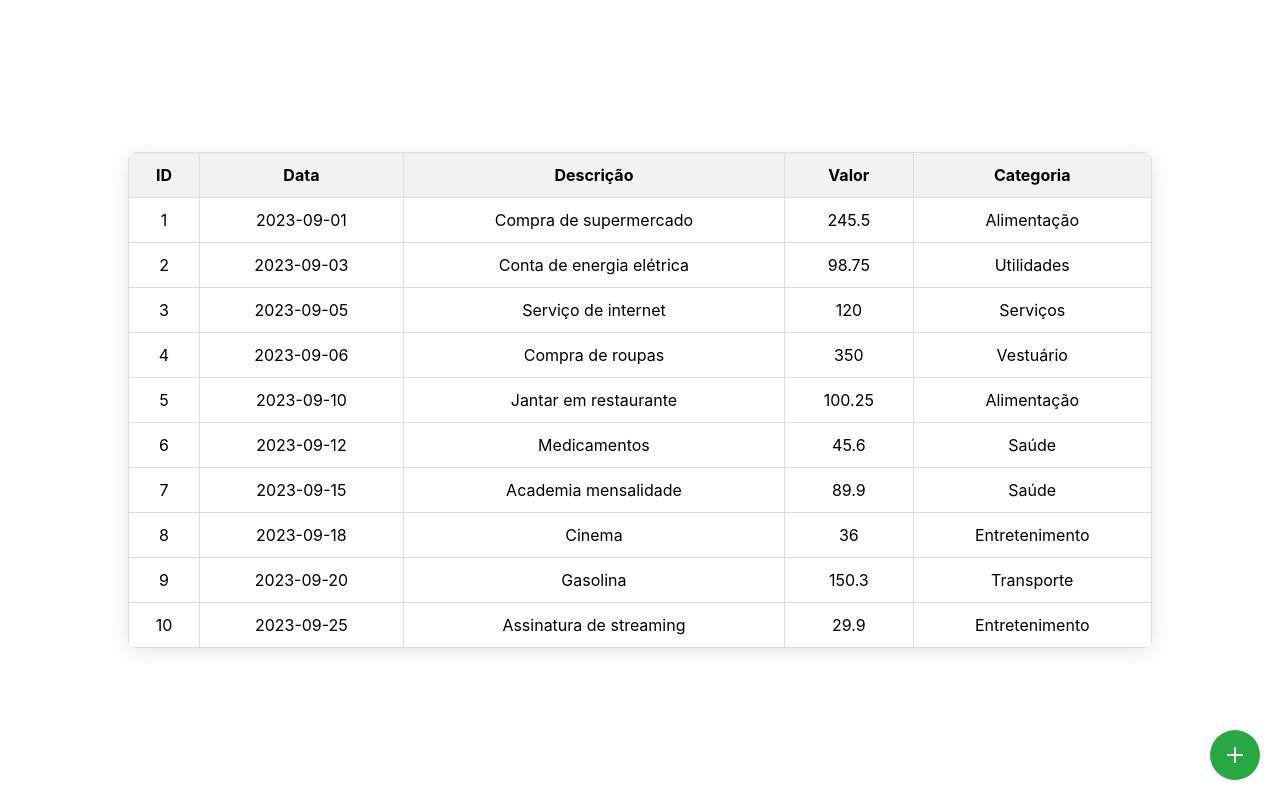
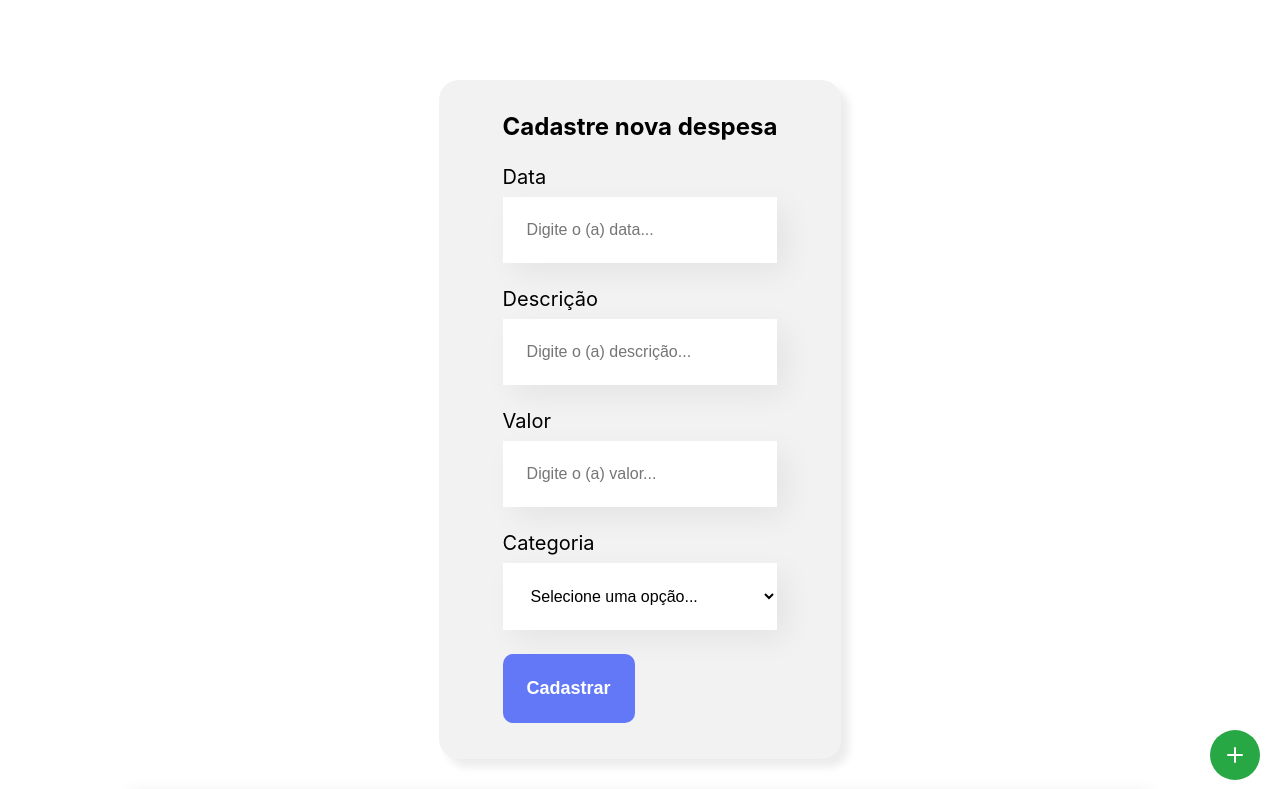
Before and after one commit to ricardo-oamaro/fatura-app-react, a React (Create React App) app: page / in a window 1280 px wide. Shown: the top 789 px of the page. Built offline with nearby package versions, Linux system fonts and the light colour scheme.

Commit message:
criando formulario

```diff
--- a/src/App.js
+++ b/src/App.js
@@ -1,5 +1,6 @@
 
 import AddButton from './component/AddButton';
+import Form from './component/Form';
 import SimpleTable from './component/Table';
 
 function App() {
@@ -10,6 +11,7 @@ function App() {
 
   return (
     <div>
+      <Form />
       <SimpleTable />
       <AddButton onClick={handleButtonClick}/>
     </div>
--- /dev/null
+++ b/src/component/Button/Button.css
@@ -0,0 +1,15 @@
+.button {
+    background-color: #6278f7;
+    border-radius: 10px;
+    font-weight: 700;
+    font-size: 18px;
+    padding: 24px;
+    border: none;
+    cursor: pointer;
+    color: #FFF;
+    margin: 24px 0;
+}
+
+.button:hover {
+    color: #95FFD4
+}
--- /dev/null
+++ b/src/component/Button/index.js
@@ -0,0 +1,13 @@
+import './Button.css'
+
+const Button = (props) => {
+
+    return(
+        <button className="button">
+            {props.children}
+        </button>
+    )
+
+}
+
+export default Button
--- /dev/null
+++ b/src/component/ComboBox/ComboBox.css
@@ -0,0 +1,15 @@
+.combo-box label{
+    display: block;
+    margin-bottom: 8px;
+    font-size: 20px;
+}
+
+.combo-box select {
+    background-color: #FFF;
+    box-shadow: 10px 10px 30px rgba(0, 0, 0, 0.06);
+    width: 100%;
+    border: none;
+    font-size: 16px;
+    padding: 24px;
+    box-sizing: border-box;
+}
--- /dev/null
+++ b/src/component/ComboBox/index.js
@@ -0,0 +1,17 @@
+import './ComboBox.css';
+
+const ComboBox = (props) => {
+
+
+    return (
+        <div className='combo-box'>
+            <label>{props.label}</label>
+            <select onChange={e => props.aoAlterado(e.target.value)} value={props.value || ""}>
+                <option value="" disabled className='placeholder'>Selecione uma opção...</option>
+                {props.itens.map(item => <option key={item}>{item}</option>)}
+            </select>
+        </div>
+    )
+}
+
+export default ComboBox;
--- /dev/null
+++ b/src/component/Form/Form.css
@@ -0,0 +1,13 @@
+.formulario {
+    display: flex;
+    justify-content: center;
+    margin: 80px 0;
+}
+
+.formulario form {
+    max-width: 100%;
+    background-color: #f2f2f2;
+    border-radius: 20px;
+    padding: 12px 64px;
+    box-shadow: 8px 8px 8px rgba(0, 0, 0, 0.08);
+}
--- /dev/null
+++ b/src/component/Form/index.js
@@ -0,0 +1,54 @@
+import { useState } from "react";
+import TextField from "../TextField";
+import './Form.css';
+import ComboBox from "../ComboBox";
+import Button from "../Button";
+
+
+const Form = () => {
+    const [date, setDate] = useState('');
+    const [description, setDescription] = useState('');
+    const [amount, setAmount] = useState('');
+    const [category, setCategory] = useState('');
+
+    const handleSubmit = (e) => {
+        e.preventDefault();
+        console.log('Form submitted');
+    }
+
+    const itens = ['Alimentação', 'Educação', 'Lazer', 'Saúde', 'Transporte', 'Moradia'];
+
+    return (
+        <section className="formulario">
+
+            <form onSubmit={handleSubmit}>
+                <h2>Cadastre nova despesa</h2>
+                <TextField
+                    label="Data"
+                    value={date}
+                    onTyped={v => setDate(v)}
+                />
+                <TextField
+                    label="Descrição"
+                    value={description}
+                    onTyped={v => setDescription(v)}
+                />
+                <TextField
+                    label="Valor"
+                    value={amount}
+                    onTyped={v => setAmount(v)}
+                />
+                <ComboBox
+                    label="Categoria"
+                    itens={itens}
+                    value={category}
+                    aoAlterado={v => setCategory(v)}
+                />
+                <Button>Cadastrar</Button>
+            </form>
+
+        </section>
+    )
+}
+
+export default Form;
--- a/src/component/Table/Table.css
+++ b/src/component/Table/Table.css
@@ -2,7 +2,7 @@
     display: flex;
     justify-content: center;
     align-items: center;
-    height: 100vh;
+    height: 50vh;
 
 
 }
--- a/src/component/Table/index.js
+++ b/src/component/Table/index.js
@@ -35,7 +35,7 @@ const SimpleTable = () => {
         useTable({ columns, data });
 
     return (
-        <div className="App">
+        <section className="App">
             <div className="container">
                 <table {...getTableProps()}>
                     <thead>
@@ -63,7 +63,7 @@ const SimpleTable = () => {
                     </tbody>
                 </table>
             </div>
-        </div>
+        </section>
     );
 };
 
--- /dev/null
+++ b/src/component/TextField/TextField.css
@@ -0,0 +1,19 @@
+.text-field {
+    margin: 24px 0;
+}
+
+.text-field label {
+    display: block;
+    margin-bottom: 8px;
+    font-size: 20px;
+}
+
+.text-field input {
+    background-color: #FFF;
+    box-shadow: 10px 10px 30px rgba(0, 0, 0, 0.06);
+    width: 100%;
+    border: none;
+    font-size: 16px;
+    padding: 24px;
+    box-sizing: border-box;
+}
--- /dev/null
+++ b/src/component/TextField/index.js
@@ -0,0 +1,19 @@
+import './TextField.css';
+
+const TextField = ({ label, value, onTyped }) => {
+
+    const textFieldFilled = (e) => {
+        onTyped(e.target.value);
+    }
+
+    return (
+        <div className="text-field">
+            <label>
+                {label}
+            </label>
+            <input onChange={textFieldFilled} value={value} placeholder={`Digite o (a) ${label.toLowerCase()}...`}/>
+        </div>
+    )
+}
+
+export default TextField;
```
